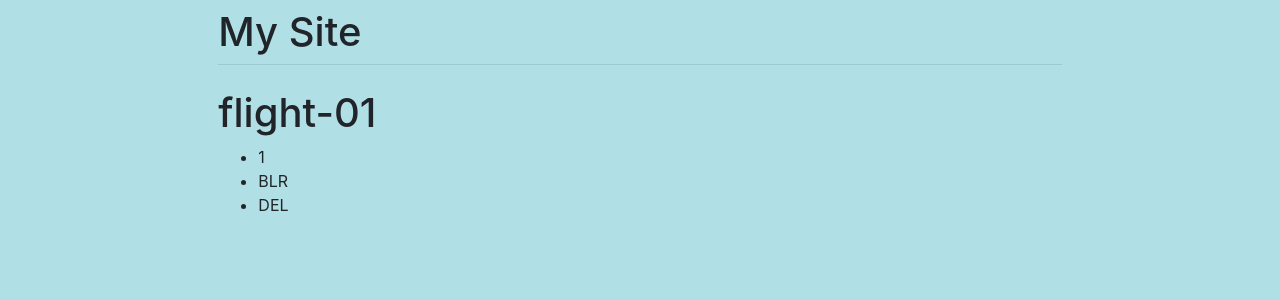
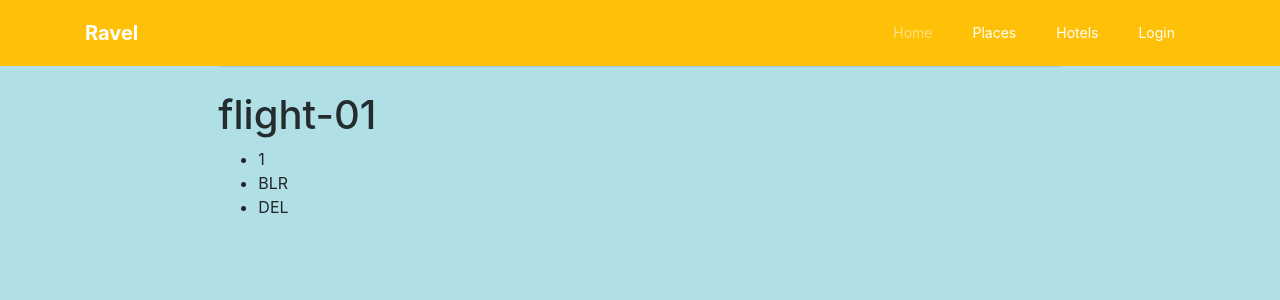
Before and after one commit to akillkumar/ravel, a Django app: page /myapp/1/ in a window 1280 px wide. Shown: the top 300 px of the page. Run offline with Django 3.2, Linux system fonts and the light colour scheme; data comes from the database, SQL or seed files in the repository; some libraries are stand-ins or nearby versions.

Commit message:
User Bookings Backend
Additional Navbar changes

```diff
--- a/myapp/admin.py
+++ b/myapp/admin.py
@@ -1,8 +1,9 @@
 from django.contrib import admin
 
-from .models import Flight, Trains, Buses, Hotel
+from .models import Flight, Trains, Buses, Hotel, Bookings
 
 admin.site.register(Flight)
 admin.site.register(Trains)
 admin.site.register(Buses)
 admin.site.register(Hotel)
+admin.site.register(Bookings)
--- a/myapp/templates/myapp/base.html
+++ b/myapp/templates/myapp/base.html
@@ -6,8 +6,33 @@
 <!doctype html>
 <html>
 <head>
+	{% load static %}
 	<meta charset="utf-8">
     <meta name="viewport" content="width=device-width, initial-scale=1, shrink-to-fit=no">
+
+	<meta name="viewport" content="width=device-width, initial-scale=1, shrink-to-fit=no">
+
+    <link href="https://fonts.googleapis.com/css?family=Poppins:200,300,400,500,600,700" rel="stylesheet">
+    <link href="https://fonts.googleapis.com/css?family=Abril+Fatface" rel="stylesheet">
+
+    <link rel="stylesheet" href="{%static 'myapp/css/open-iconic-bootstrap.min.css' %}">
+    <link rel="stylesheet" href="{%static 'myapp/css/animate.css' %}">
+
+    <link rel="stylesheet" href="{%static 'myapp/css/owl.carousel.min.css' %}">
+    <link rel="stylesheet" href="{%static 'myapp/css/owl.theme.default.min.css' %}">
+    <link rel="stylesheet" href="{%static 'myapp/css/magnific-popup.css' %}">
+
+    <link rel="stylesheet" href="{%static 'myapp/css/aos.css' %}">
+
+    <link rel="stylesheet" href="{%static 'myapp/css/ionicons.min.css' %}">
+
+    <link rel="stylesheet" href="{%static 'myapp/css/bootstrap-datepicker.css' %}">
+    <link rel="stylesheet" href="{%static 'myapp/css/jquery.timepicker.css' %}">
+
+
+    <link rel="stylesheet" href="{%static 'myapp/css/flaticon.css' %}">
+    <link rel="stylesheet" href="{%static 'myapp/css/icomoon.css' %}">
+    <link rel="stylesheet" href="{%static 'myapp/css/style.css' %}">
 
 	<link rel="stylesheet" href="https://stackpath.bootstrapcdn.com/bootstrap/4.3.1/css/bootstrap.min.css" integrity="sha384-ggOyR0iXCbMQv3Xipma34MD+dH/1fQ784/j6cY/iJTQUOhcWr7x9JvoRxT2MZw1T" crossorigin="anonymous">
 
@@ -15,10 +40,31 @@
 </head>
 
 <body>
+	<nav class="navbar navbar-expand-lg navbar-dark ftco_navbar bg-warning ftco-navbar-dark" id="ftco-navbar">
+			<div class="container">
+			<a class="navbar-brand" href="index.html">Ravel</a>
+			<button class="navbar-toggler" type="button" data-toggle="collapse" data-target="#ftco-nav" aria-controls="ftco-nav" aria-expanded="false" aria-label="Toggle navigation">
+				<span class="oi oi-menu"></span> Menu
+			</button>
+
+			<div class="collapse navbar-collapse" id="ftco-nav">
+				<ul class="navbar-nav ml-auto">
+				<li class="nav-item active"><a href="index.html" class="nav-link">Home</a></li>
+				<li class="nav-item"><a href="places.html" class="nav-link">Places</a></li>
+				<li class="nav-item"><a href="hotel.html" class="nav-link">Hotels</a></li>
+				{% if user.is_authenticated %}
+				  <li class="nav-item"><a href="profile.html" class="nav-link">{{ user.username }}</a></li>
+				{% else %}
+					<li class="nav-item"><a href="login.html" class="nav-link">Login</a></li>
+				{% endif %}
+				</ul>
+			</div>
+			</div>
+		</nav>
+
 	<div id="content" name="content" class="main">
 		<div class="row justify-content-center">
 			<div class="col-8">
-				<h1 class="mt-2">My Site</h1>
                 <hr class="mt-0 mb-4">
                     {% block content %}
                     {% endblock %}
--- a/register/templates/registration/login.html
+++ b/register/templates/registration/login.html
@@ -1,4 +1,6 @@
 {% extends 'myapp/base.html' %}
+
+{% block nav-login %}<strong class="nav-active">Login</strong>{% endblock %}
 
 {% block title %}
 Login Here
--- a/register/views.py
+++ b/register/views.py
@@ -12,8 +12,6 @@ def register (response):
 
          return redirect('/myapp')
 
-
-
     else:
         login_form = RegisterForm()
 
```
Also changed, not shown: myapp/models.py (+7 -0 lines), myapp/templates/myapp/index.html (+5 -3 lines), myapp/templates/myapp/places.html (+5 -3 lines), db.sqlite3, myapp/migrations/0008_bookings.py (added), ravel/db.sqlite3 (deleted).
